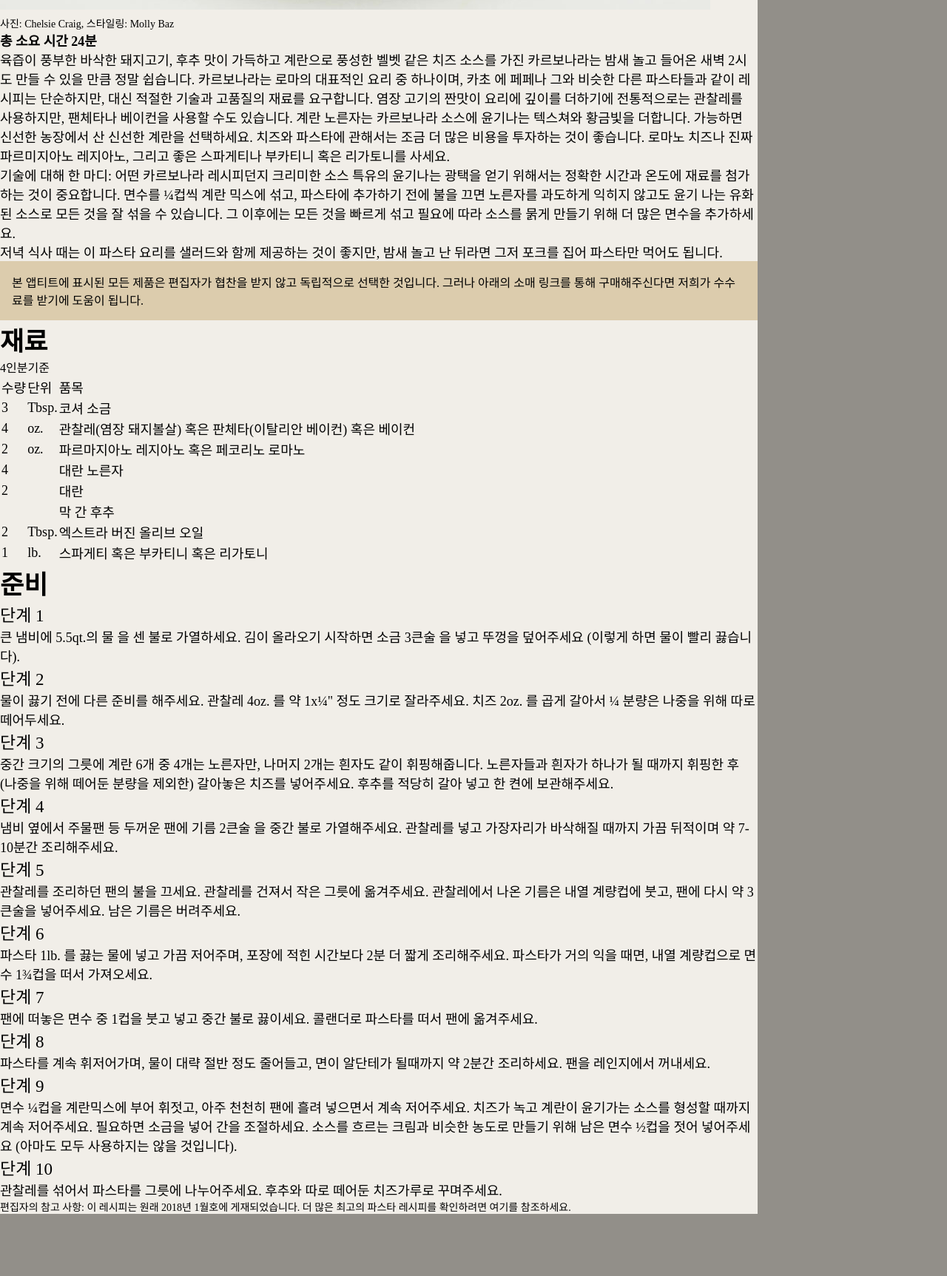
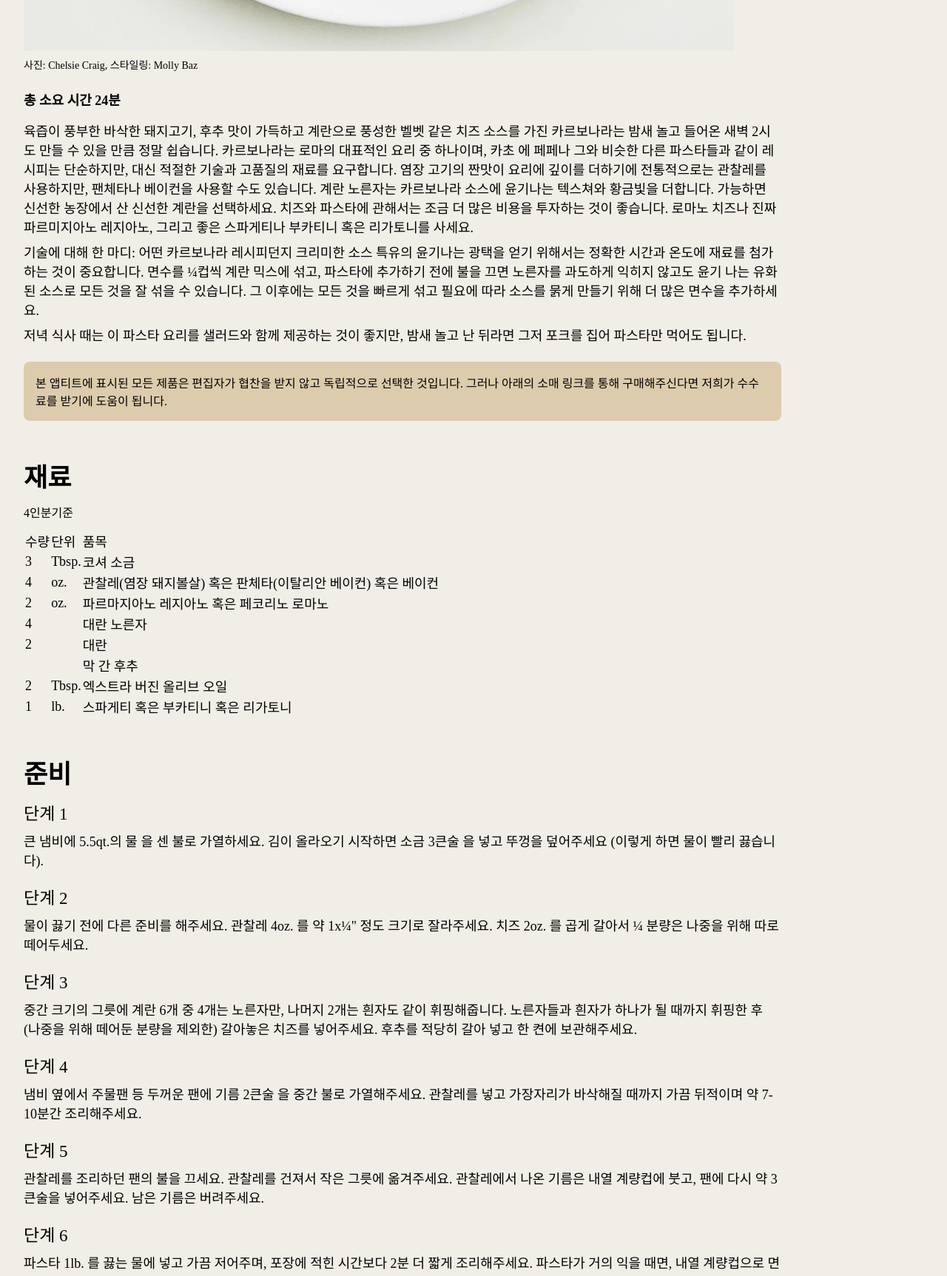
Before and after one commit to hyunziznom/WMD241_202120247, a plain HTML site: page src/w4/assignment/w4.html in a window 1280 px wide. Shown: the part 1075-2800 px from the top of the page at 74% size. Before the commit the page ends 2716 px from the top, so only its background shows below. Drawn offline with Linux system fonts and the light colour scheme; a web font is replaced by a local one.

Commit message:
4주차과제진행중(2)

```diff
--- a/src/w4/assignment/w4.html
+++ b/src/w4/assignment/w4.html
@@ -20,7 +20,8 @@
       }
 
       body {
-        background-color: #928f89;
+        background-color: #f1eee8;
+        padding: 32px;
       }
 
       .container {
@@ -35,6 +36,7 @@
       .callout {
         background-color: #dcccad;
         padding: 1rem;
+        border-radius: 8px;
       }
       .step {
         font-size: 23px;
@@ -61,26 +63,25 @@
   <body>
     <div class="container">
       <h1>파스타 카르보나라</h1>
-      <p>
+      <p style="margin-block: 8px">
         <stong style="font-weight: 700">CLAIRE SAFFITZ</stong>
       </p>
-      <p>
+      <p style="margin-block: 8px">
         <em style="font-style: normal; font-weight: 700">레서피</em>
       </p>
       <p class="dtype">2023.01.04</p>
       <img
         src="../../../assets/pasta-carbonara.jpg"
         alt="흰 접시 위에 담긴 카르보나라 파스타 관찰레가 같이 버무려져있다"
-        style="
-          max-width: 100%;
-          padding: auto;
-          padding-block: 24px 8px;
-          display: block;
-        "
+        style="padding: auto; padding-block: 24px 8px; display: block"
       />
-      <p class="dtype">사진: Chelsie Craig, 스타일링: Molly Baz</p>
-      <p class="btype"><strong>총 소요 시간 24분</strong></p>
-      <p class="ctype">
+      <p class="dtype" style="margin-bottom: 24px">
+        사진: Chelsie Craig, 스타일링: Molly Baz
+      </p>
+      <p class="btype" style="margin-bottom: 16px">
+        <strong>총 소요 시간 24분</strong>
+      </p>
+      <p class="ctype" style="margin-bottom: 8px">
         육즙이 풍부한 바삭한 돼지고기, 후추 맛이 가득하고 계란으로 풍성한 벨벳
         같은 치즈 소스를 가진 카르보나라는 밤새 놀고 들어온 새벽 2시도 만들 수
         있을 만큼 정말 쉽습니다. 카르보나라는 로마의 대표적인 요리 중 하나이며,
@@ -93,7 +94,7 @@
         로마노 치즈나 진짜 파르미지아노 레지아노, 그리고 좋은 스파게티나
         부카티니 혹은 리가토니를 사세요.
       </p>
-      <p class="ctype">
+      <p class="ctype" style="margin-bottom: 8px">
         기술에 대해 한 마디: 어떤 카르보나라 레시피던지 크리미한 소스 특유의
         윤기나는 광택을 얻기 위해서는 정확한 시간과 온도에 재료를 첨가하는 것이
         중요합니다. 면수를 ¼컵씩 계란 믹스에 섞고, 파스타에 추가하기 전에 불을
@@ -101,17 +102,17 @@
         잘 섞을 수 있습니다. 그 이후에는 모든 것을 빠르게 섞고 필요에 따라
         소스를 묽게 만들기 위해 더 많은 면수을 추가하세요.
       </p>
-      <p class="ctype">
+      <p class="ctype" style="margin-bottom: 24px">
         저녁 식사 때는 이 파스타 요리를 샐러드와 함께 제공하는 것이 좋지만, 밤새
         놀고 난 뒤라면 그저 포크를 집어 파스타만 먹어도 됩니다.
       </p>
-      <p class="callout" class="dtype">
+      <p class="callout" class="dtype" style="margin-bottom: 48px">
         본 앱티트에 표시된 모든 제품은 편집자가 협찬을 받지 않고 독립적으로
         선택한 것입니다. 그러나 아래의 소매 링크를 통해 구매해주신다면 저희가
         수수료를 받기에 도움이 됩니다.
       </p>
       <h2 class="atype">재료</h2>
-      <p>4인분기준</p>
+      <p style="margin-block: 12px">4인분기준</p>
       <table>
         <tr class="ctype">
           <td>수량</td>
@@ -161,9 +162,9 @@
           <td>스파게티 혹은 부카티니 혹은 리가토니</td>
         </tr>
       </table>
-      <h2 class="atype">준비</h2>
+      <h2 class="atype" style="margin-block: 48px 12px">준비</h2>
       <h3 class="step">단계 1</h3>
-      <p class="ctype">
+      <p class="ctype" style="margin-block: 8px 20px">
         큰 냄비에
         <em style="font-style: normal">5.5qt.의 물</em>
         을 센 불로 가열하세요. 김이 올라오기 시작하면
@@ -171,7 +172,7 @@
         을 넣고 뚜껑을 덮어주세요 (이렇게 하면 물이 빨리 끓습니다).
       </p>
       <h3 class="step">단계 2</h3>
-      <p class="ctype">
+      <p class="ctype" style="margin-block: 8px 20px">
         물이 끓기 전에 다른 준비를 해주세요.
         <em style="font-style: normal">관찰레 4oz.</em>
         를 약 1x¼" 정도 크기로 잘라주세요.
@@ -179,7 +180,7 @@
         를 곱게 갈아서 ¼ 분량은 나중을 위해 따로 떼어두세요.
       </p>
       <h3 class="step">단계 3</h3>
-      <p class="ctype">
+      <p class="ctype" style="margin-block: 8px 20px">
         중간 크기의 그릇에
         <em style="font-style: normal"
           >계란 6개 중 4개는 노른자만, 나머지 2개는 흰자도 같이</em
@@ -189,37 +190,37 @@
         넣고 한 켠에 보관해주세요.
       </p>
       <h3 class="step">단계 4</h3>
-      <p class="ctype">
+      <p class="ctype" style="margin-block: 8px 20px">
         냄비 옆에서 주물팬 등 두꺼운 팬에
         <em style="font-style: normal">기름 2큰술</em>
         을 중간 불로 가열해주세요. 관찰레를 넣고 가장자리가 바삭해질 때까지 가끔
         뒤적이며 약 7-10분간 조리해주세요.
       </p>
       <h3 class="step">단계 5</h3>
-      <p class="ctype">
+      <p class="ctype" style="margin-block: 8px 20px">
         관찰레를 조리하던 팬의 불을 끄세요. 관찰레를 건져서 작은 그릇에
         옮겨주세요. 관찰레에서 나온 기름은 내열 계량컵에 붓고, 팬에 다시 약
         3큰술을 넣어주세요. 남은 기름은 버려주세요.
       </p>
       <h3 class="step">단계 6</h3>
-      <p class="ctype">
+      <p class="ctype" style="margin-block: 8px 20px">
         <em style="font-style: normal">파스타 1lb.</em>
         를 끓는 물에 넣고 가끔 저어주며, 포장에 적힌 시간보다 2분 더 짧게
         조리해주세요. 파스타가 거의 익을 때면, 내열 계량컵으로 면수 1¾컵을 떠서
         가져오세요.
       </p>
       <h3 class="step">단계 7</h3>
-      <p class="ctype">
+      <p class="ctype" style="margin-block: 8px 20px">
         팬에 떠놓은 면수 중 1컵을 붓고 넣고 중간 불로 끓이세요. 콜랜더로
         파스타를 떠서 팬에 옮겨주세요.
       </p>
       <h3 class="step">단계 8</h3>
-      <p class="ctype">
+      <p class="ctype" style="margin-block: 8px 20px">
         파스타를 계속 휘저어가며, 물이 대략 절반 정도 줄어들고, 면이 알단테가
         될때까지 약 2분간 조리하세요. 팬을 레인지에서 꺼내세요.
       </p>
       <h3 class="step">단계 9</h3>
-      <p class="ctype">
+      <p class="ctype" style="margin-block: 8px 20px">
         면수 ¼컵을 계란믹스에 부어 휘젓고, 아주 천천히 팬에 흘려 넣으면서 계속
         저어주세요. 치즈가 녹고 계란이 윤기가는 소스를 형성할 때까지 계속
         저어주세요. 필요하면 소금을 넣어 간을 조절하세요. 소스를 흐르는 크림과
@@ -227,11 +228,11 @@
         사용하지는 않을 것입니다).
       </p>
       <h3 class="step">단계 10</h3>
-      <p class="ctype">
+      <p class="ctype" style="margin-block: 8px 48px">
         관찰레를 섞어서 파스타를 그릇에 나누어주세요. 후추와 따로 떼어둔
         치즈가루로 꾸며주세요.
       </p>
-      <p class="dtype">
+      <p class="callout" class="dtype">
         편집자의 참고 사항: 이 레시피는 원래 2018년 1월호에 게재되었습니다. 더
         많은 최고의 파스타 레시피를 확인하려면 여기를 참조하세요.
       </p>
```
Also changed, not shown: divspan.html (+18 -0 lines).
